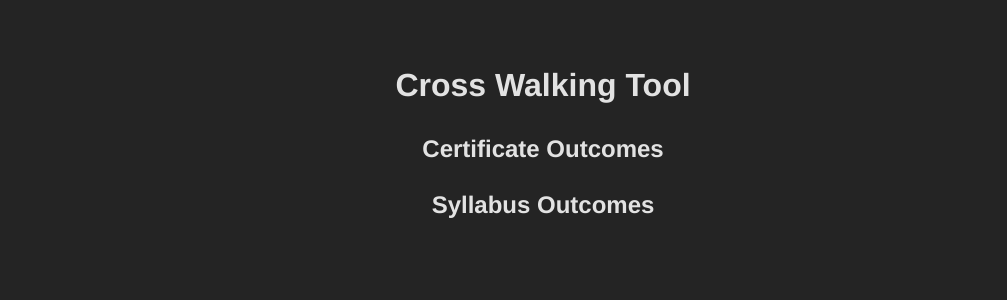
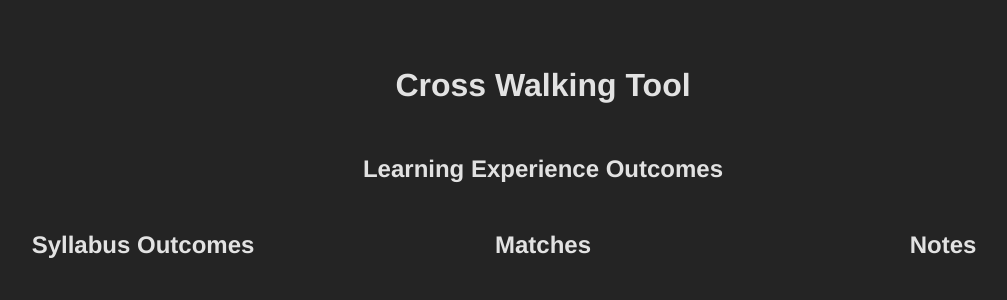
Before and after one commit to friedaabdo/Cross-Walking-Tool, a React (Vite) app: page /crosswalk in a window 1280 px wide. Shown: the top 300 px of the page, without its empty margins (97-1104 px from the left). Built offline with nearby package versions, Linux system fonts and the light colour scheme.

Commit message:
fixed the layout of the crosswalk page

```diff
--- a/src/App.jsx
+++ b/src/App.jsx
@@ -18,7 +18,7 @@ function App() {
         path="/"
         element={
           <CertOutcomes
-            pageName="Certificate"
+            pageName="Learning Experience"
             certLines={certLines}
             setCertLines={setCertLines}
             // syllLines={syllLines}
--- a/src/Components/Outcome-card.jsx
+++ b/src/Components/Outcome-card.jsx
@@ -1,13 +1,15 @@
-import './Outcome-card.css'
+import "./Outcome-card.css";
 
-function OutcomeCard({lines}) {
-    return (
-        <>
-       {lines.map((line, index) => (
-                <p key={`${line}-${index}`}>{line}</p>
-            ))}
-        </>
-    )
+function OutcomeCard({ lines, className }) {
+  return (
+    <>
+      {lines.map((line, index) => (
+        <p key={`${line}-${index}`} className={className}>
+          {line}
+        </p>
+      ))}
+    </>
+  );
 }
 
-export default OutcomeCard
+export default OutcomeCard;
--- a/src/Pages/CrossWalk.css
+++ b/src/Pages/CrossWalk.css
@@ -0,0 +1,39 @@
+#crosswalk-div {
+    /* display: grid;
+    grid-template-columns: repeat(3, 1fr);
+    grid-template-rows: repeat(5, 1fr);
+    grid-column-gap: 0px;
+    grid-row-gap: 0px; */
+    display: flex;
+    flex-direction: column;
+}
+
+#columns-div {
+    display: grid;
+    /* i want a grid layout of 3 columns and as many rows as there are syllabus lines */
+    grid-template-columns: repeat(3, 1fr);
+    grid-auto-rows: 1fr;
+    grid-column-gap: 0px;
+    grid-row-gap: 0px;
+}
+
+#crosswalk-cert-div {
+/*  */
+display: flex;
+flex-direction: row;
+}
+
+.crosswalk-cert-card {
+    width: 150px;
+}
+
+#crosswalk-syll {
+    grid-area: 1 / 1 / 6 / 1;
+    display: flex;
+    flex-direction: column;
+}
+
+textarea {
+    width: 100%;
+    height: 100%;
+}
--- a/src/Pages/CrossWalk.jsx
+++ b/src/Pages/CrossWalk.jsx
@@ -1,16 +1,40 @@
-import OutcomeCard from "../Components/Outcome-card"
+import OutcomeCard from "../Components/Outcome-card";
+import "./CrossWalk.css";
 
-function CrossWalk({certLines, syllLines}) {
-    return (
-        <div>
-            <h2>Certificate Outcomes</h2>
+function CrossWalk({ certLines, syllLines }) {
+  return (
+    <div id="crosswalk-div">
+      <div id="horizontal-div">
+        <h2>Learning Experience Outcomes</h2>
+        <div id="crosswalk-cert-div">
+          <OutcomeCard className="crosswalk-cert-card" lines={certLines} />
+        </div>
+      </div>
 
-                <OutcomeCard lines={certLines} />
-
-
-            <h2>Syllabus Outcomes</h2>
-                <OutcomeCard lines={syllLines} />
+      <div id="columns-div">
+        <div id="crosswalk-syll">
+          <h2>Syllabus Outcomes</h2>
+          <OutcomeCard className="crosswalk-syll-card" lines={syllLines} />
         </div>
-    )
+        <div id="crosswalk-match-div">
+          <h2>Matches</h2>
+          <div className="matches">
+            {/* i want as many div elements as there are syllabus lines */}
+            {syllLines.map((line, index) => (
+              <div key={index} className="match-row"></div>
+            ))}
+          </div>
+        </div>
+        <div id="crosswalk-notes-div">
+          <h2>Notes</h2>
+          <div className="notes">
+            {syllLines.map((line, index) => (
+              <textarea key={index} placeholder="Add notes here..." />
+            ))}
+          </div>
+        </div>
+      </div>
+    </div>
+  );
 }
-export default CrossWalk
+export default CrossWalk;
--- a/src/Pages/OutcomesInput.css
+++ b/src/Pages/OutcomesInput.css
@@ -6,5 +6,5 @@
   flex-direction: column;
   align-items: center;
   justify-content: center;
-  height: 100vh;
+  height: auto;
 }
--- a/src/Pages/OutcomesInput.jsx
+++ b/src/Pages/OutcomesInput.jsx
@@ -9,7 +9,7 @@ import ConfirmSyllInfo from '../Components/confirmationArea'
 import { useNavigate } from 'react-router-dom'
 
 function OutcomesInput({pageName, certLines, setCertLines, syllLines, setSyllLines}) {
-    const isCertificatePage = pageName.toLowerCase() === 'certificate'
+    const isCertificatePage = pageName.toLowerCase() === 'learning experience'
     const textareaCertRef = useRef(null)
     const textareaSyllRef = useRef(null)
 
--- a/src/index.css
+++ b/src/index.css
@@ -2,6 +2,7 @@
   font-family: system-ui, Avenir, Helvetica, Arial, sans-serif;
   line-height: 1.5;
   font-weight: 400;
+  height:auto;
 
   color-scheme: light dark;
   color: rgba(255, 255, 255, 0.87);
@@ -11,4 +12,5 @@
   text-rendering: optimizeLegibility;
   -webkit-font-smoothing: antialiased;
   -moz-osx-font-smoothing: grayscale;
+
 }
```
Also changed, not shown: src/Components/Outcome-card.css (line endings or trailing spaces).
